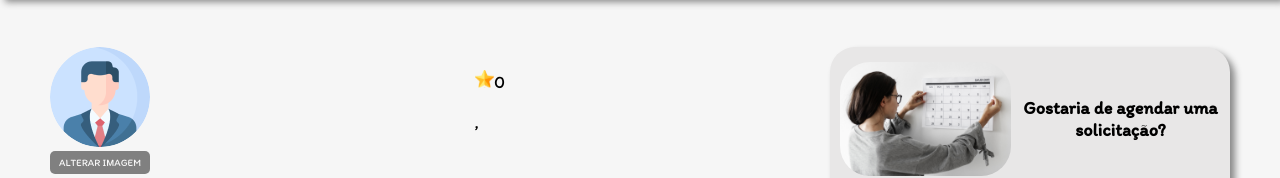
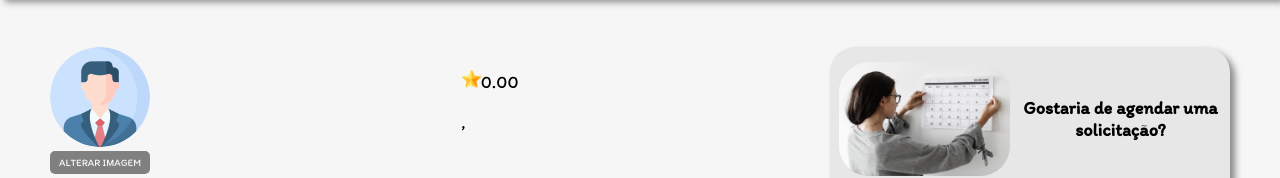
Before and after one commit to RA4Z/server-of-business, a React (Create React App) app: page /perfil in a window 1280 px wide. Shown: the part 129-307 px from the top of the page. Built offline with nearby package versions, Linux system fonts and the light colour scheme; no server answers; the database is empty; sample sign-in values are in the browser's storage.

Commit message:
Corrigindo score de usuário

```diff
--- a/src/pages/Info/index.tsx
+++ b/src/pages/Info/index.tsx
@@ -77,7 +77,7 @@ export default function Info(usuarioLogado: User_Interface) {
         imagem: categoria === 'users' ? user.avatar : service.imagem,
         premium: aba_atual.premium,
         cargo: categoria === 'users' ? user.cargos[0] : '',
-        estrelas: categoria === 'users' ? user.estrelas : '',
+        estrelas: categoria === 'users' ? user.estrelas.toFixed(2) : '',
         data: categoria === 'services' ? service.diaProcurado : '',
         hora: categoria === 'services' ? service.horarioProcurado : '',
         cidade: categoria === 'services' ? service.cidade : '',
--- a/src/pages/Perfil/index.tsx
+++ b/src/pages/Perfil/index.tsx
@@ -58,7 +58,7 @@ function Perfil(infoUser: User_Interface) {
 
                 <div>
                     <p className={styles.info__nome}>{infoUser.nome}</p>
-                    <p className={styles.info__especialidade}><img src={Estrela} alt='Estrela' />{infoUser.estrelas} {infoUser.cargos[0]}</p>
+                    <p className={styles.info__especialidade}><img src={Estrela} alt='Estrela' />{infoUser.estrelas.toFixed(2)} {infoUser.cargos[0]}</p>
                     <p className={styles.info__regiao}>{infoUser.estado}, {infoUser.pais}</p>
                 </div>
                 <Card
--- a/src/pages/Pesquisa/index.tsx
+++ b/src/pages/Pesquisa/index.tsx
@@ -150,7 +150,7 @@ function Pesquisa({ childToParent, estado }: Props) {
                             <Card
                                 key={card.id}
                                 titulo={card.nome}
-                                subtitulo={`${card.estrelas} - ${card.cargos[0]}`}
+                                subtitulo={`${card.estrelas.toFixed(2)} - ${card.cargos[0]}`}
                                 imagem={card.avatar ? card.avatar : UserIMG}
                                 premium={card.premium}
                                 onClick={() => navigate(`/info/users/${card.id}`)}
```
